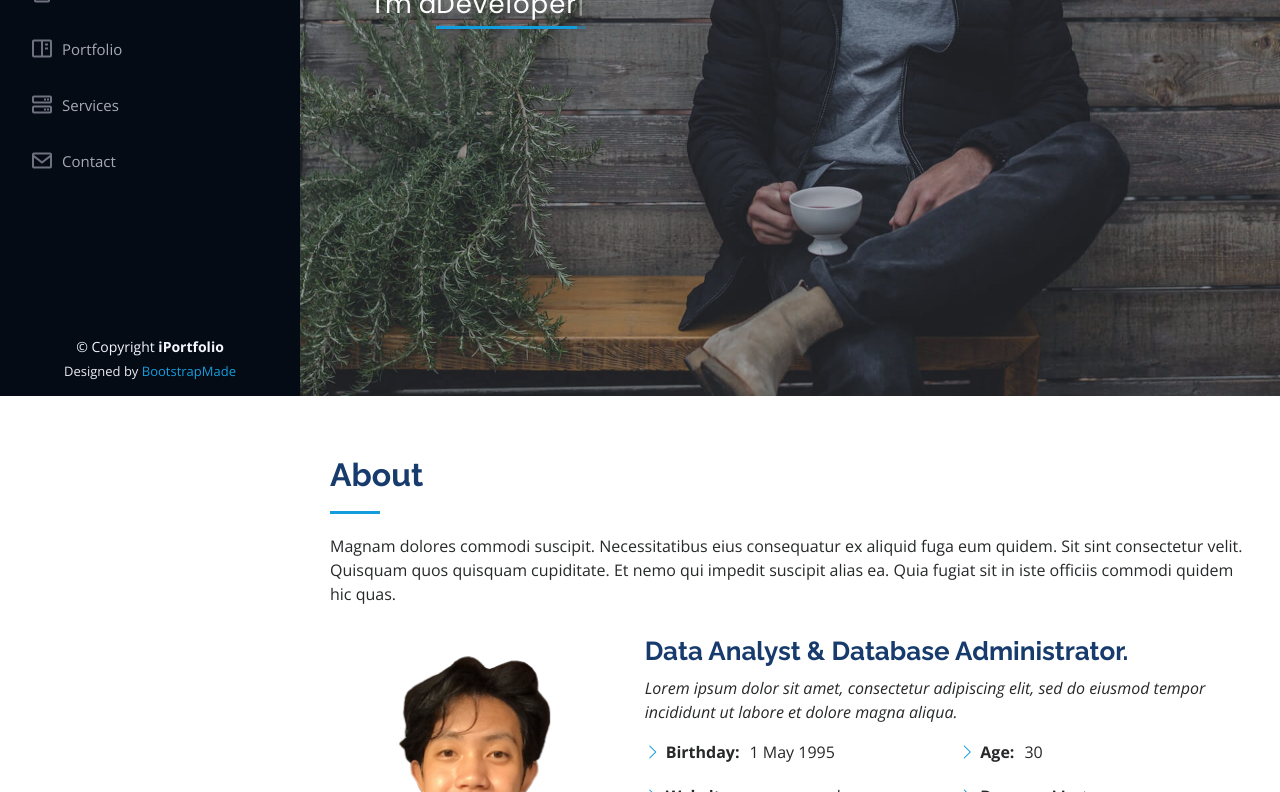
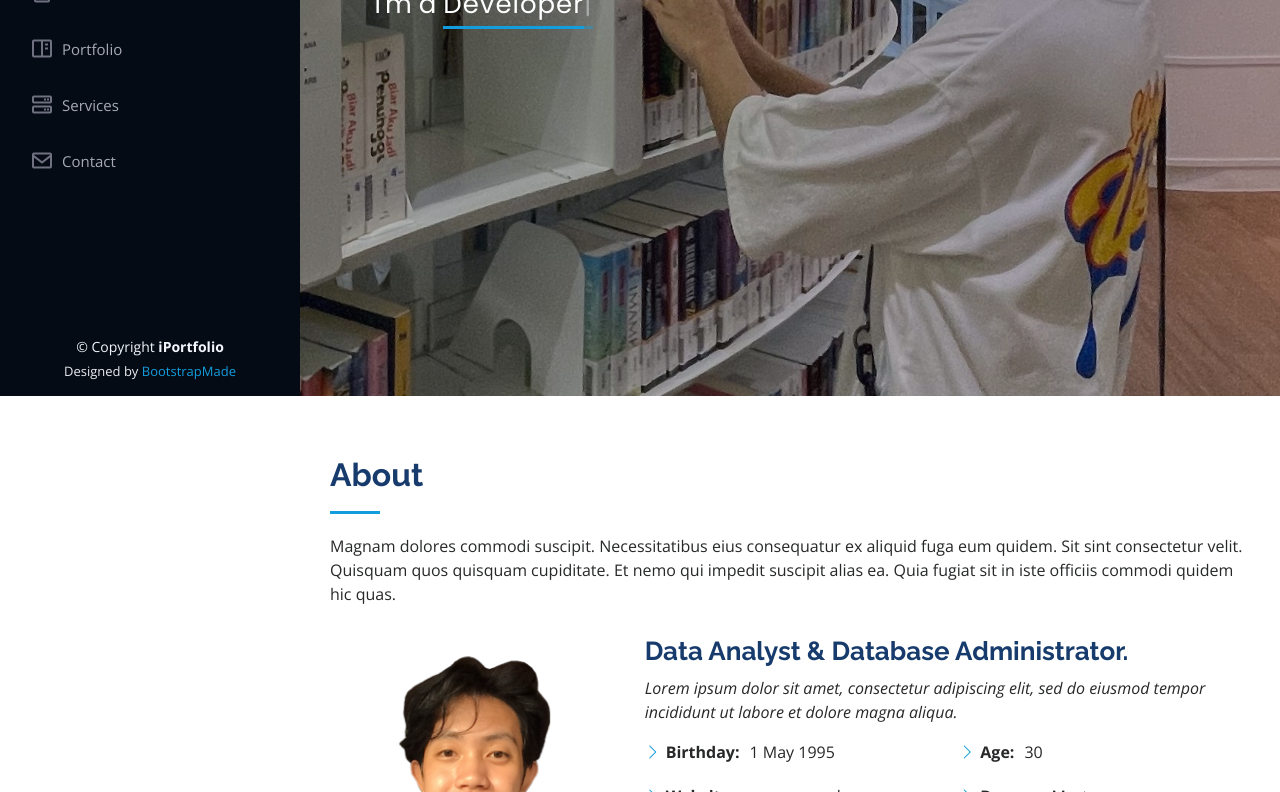
Before and after one commit to lordbonin/PersonalCV, a plain HTML site: page index.html in a window 1280 px wide. Shown: the part 404-1196 px from the top of the page. Drawn offline with nearby package versions, Linux system fonts and the light colour scheme.

Commit message:
new new new

```diff
--- a/assets/css/style.css
+++ b/assets/css/style.css
@@ -241,7 +241,7 @@ h6 {
 #hero {
   width: 100%;
   height: 100vh;
-  background: url("../img/hero-bg.jpg") top center;
+  background: url("../img/lloyd-bg.jpg") top center;
   background-size: cover;
 }
 
```
Also changed, not shown: index.html (+1 -1 lines).
